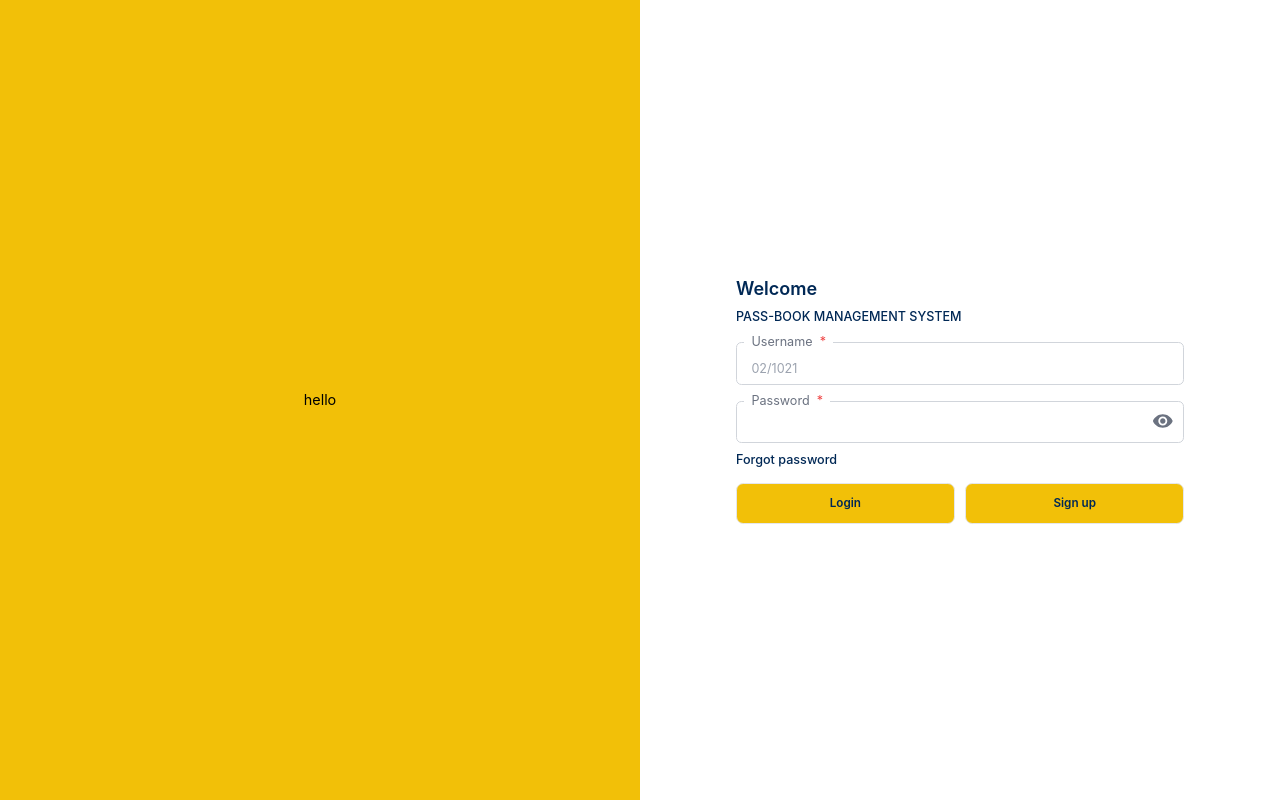
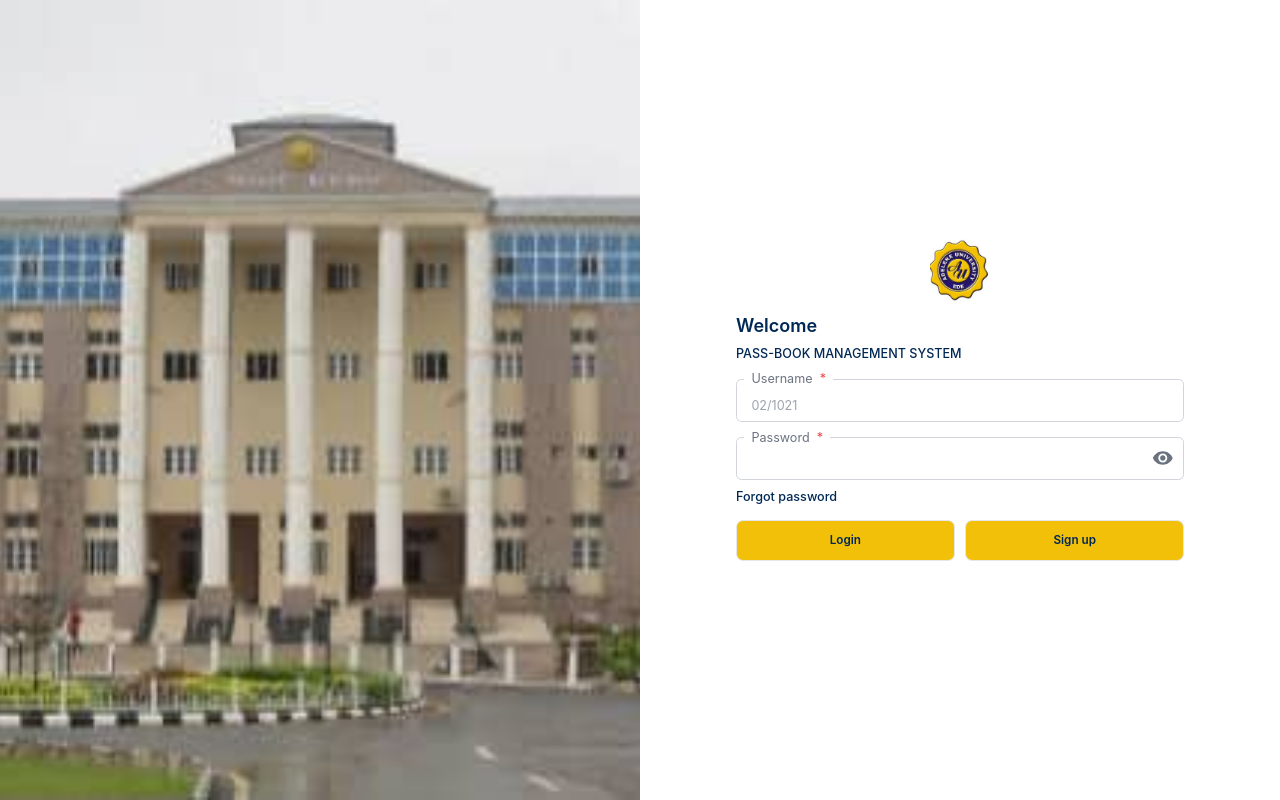
Before and after one commit to FemiDeji/My-Final-Year-Project, a React (Vite) app: page /login in a window 1280 px wide. Built offline with nearby package versions, Linux system fonts and the light colour scheme.

Commit message:
update login

```diff
--- a/src/App.jsx
+++ b/src/App.jsx
@@ -13,6 +13,7 @@ function App() {
 		<QueryClientProvider client={queryClient}>
 			<BrowserRouter>
 				<Routes>
+					<Route index element={<Login />} />
 					<Route path="/login" element={<Login />} />
 					<Route path="/signup" element={<SignUp />} />
 					<Route path="/dashboard" element={<Dashboard />} />
--- a/src/components/Header.jsx
+++ b/src/components/Header.jsx
@@ -6,7 +6,7 @@ export default function Header() {
 
 	return (
 		<div className="flex justify-between py-2 px-10 shadow-sm bg-white fixed w-full z-50 ">
-			<img src="hello" alt="AU logo" />
+			<img src="AU_logo.jpg" alt="AU logo" className="h-[45px]" />
 			<div className="flex items-center gap-6 cursor-pointer">
 				<div className="rounded-full w-10 h-10 border-white border-2 bg-general-yellow"></div>
 				<div className="text-general-blue flex flex-row gap-5 justify-center items-center">
--- a/src/pages/auth/Login.jsx
+++ b/src/pages/auth/Login.jsx
@@ -31,10 +31,21 @@ export default function Login() {
 
 	return (
 		<div className="h-full min-h-screen flex flex-row justify-center items-center w-full">
-			<div className="bg-general-yellow flex flex-col justify-center items-center w-[50%] h-full min-h-screen">
-				hello
+			<div className="bg-general-yellow flex flex-col justify-center items-center w-[50%] h-full">
+				<img
+					src="/AU_Senate_Building.jpg"
+					alt="Senate Building"
+					className="object-cover object-center h-full"
+				/>
 			</div>
 			<div className="w-[50%] flex flex-col justify-center items-center">
+				<div className="w-full flex justify-center items-center mb-3">
+					<img
+						src="AU_logo.jpg"
+						alt="AU logo"
+						className="object-contain object-left h-[70px]"
+					/>
+				</div>
 				<form
 					onSubmit={handleSubmit(onSubmit)}
 					className="flex flex-col justify-start items-start gap-2 w-[70%]">
--- a/src/pages/auth/SignUp.jsx
+++ b/src/pages/auth/SignUp.jsx
@@ -66,9 +66,20 @@ export default function SignUp() {
 	return (
 		<div className="h-full flex flex-row justify-center items-center w-full">
 			<div className="bg-general-yellow flex flex-col justify-center items-center w-[50%] h-full">
-				hello
+				<img
+					src="/AU_Senate_Building.jpg"
+					alt="Senate Building"
+					className="object-cover object-center h-full"
+				/>
 			</div>
 			<div className="w-[50%] flex flex-col justify-center items-center h-full overflow-auto">
+				<div className="w-full flex justify-center items-center mb-3">
+					<img
+						src="AU_logo.jpg"
+						alt="AU logo"
+						className="object-contain object-left h-[70px]"
+					/>
+				</div>
 				<form
 					onSubmit={handleSubmit(onSubmit)}
 					className="flex flex-col justify-start items-start gap-2 w-full p-5">
```
Also changed, not shown: public/AU_Senate_Building.jpg (added), public/AU_logo.jpg (added).
